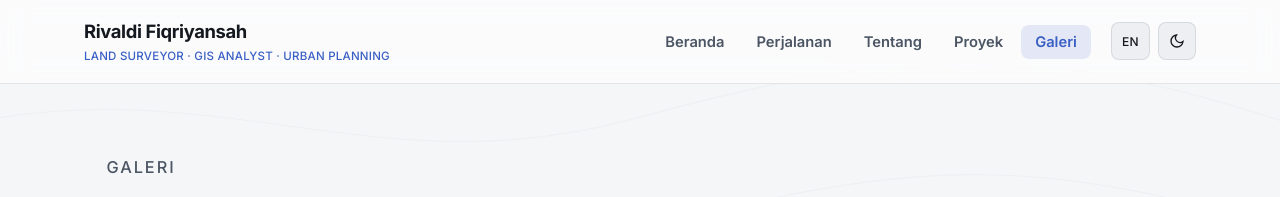
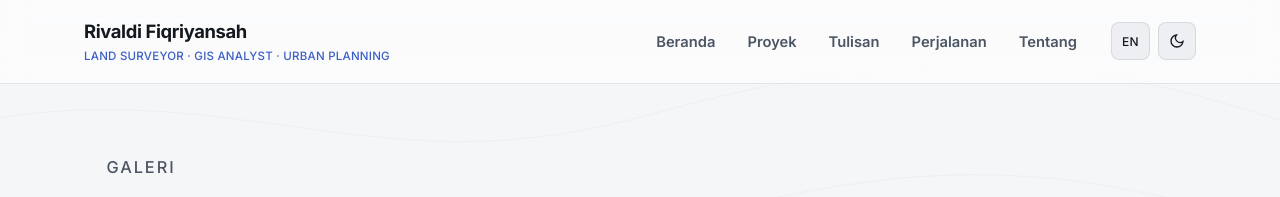
Before and after one commit to RivaldiMpam/RivaldiMpam.github.io, a Jekyll site: the page built from gallery.md, in a window 1280 px wide. Shown: the top 197 px of the page. Built offline with Jekyll 4.4.1, drawn with Linux system fonts in a browser that asks for light colours.

Commit message:
Update default.html

```diff
--- a/_layouts/default.html
+++ b/_layouts/default.html
@@ -875,12 +875,12 @@
 
       <div class="nav-menu-wrapper" id="navMenuWrapper">
         <ul class="nav-menu">
-          <li><a href="/" class="nav-link{% if page.url == '/' %} active{% endif %} i18n" data-id="Beranda" data-en="Home">Beranda</a></li>
-          <li><a href="/journey/" class="nav-link{% if page.url contains '/journey/' %} active{% endif %} i18n" data-id="Perjalanan" data-en="Journey">Perjalanan</a></li>
-          <li><a href="/cv/" class="nav-link{% if page.url contains '/cv/' %} active{% endif %} i18n" data-id="Tentang" data-en="About">Tentang</a></li>
-          <li><a href="/projects/" class="nav-link{% if page.url contains '/projects/' %} active{% endif %} i18n" data-id="Proyek" data-en="Projects">Proyek</a></li>
-          <li><a href="/gallery/" class="nav-link{% if page.url contains '/gallery/' %} active{% endif %} i18n" data-id="Galeri" data-en="Gallery">Galeri</a></li>
-        </ul>
+  <li><a href="/" class="nav-link{% if page.url == '/' %} active{% endif %} i18n" data-id="Beranda" data-en="Home">Beranda</a></li>
+  <li><a href="/projects/" class="nav-link{% if page.url contains '/projects/' or page.url contains '/software/' %} active{% endif %} i18n" data-id="Proyek" data-en="Projects">Proyek</a></li>
+  <li><a href="/writing/" class="nav-link{% if page.url contains '/writing/' %} active{% endif %} i18n" data-id="Tulisan" data-en="Writing">Tulisan</a></li>
+  <li><a href="/journey/" class="nav-link{% if page.url contains '/journey/' %} active{% endif %} i18n" data-id="Perjalanan" data-en="Journey">Perjalanan</a></li>
+  <li><a href="/about/" class="nav-link{% if page.url contains '/about/' %} active{% endif %} i18n" data-id="Tentang" data-en="About">Tentang</a></li>
+</ul>
 
         <div class="nav-utils">
           <button id="langToggle" class="util-btn" aria-label="Switch language / Ganti bahasa">EN</button>
```
